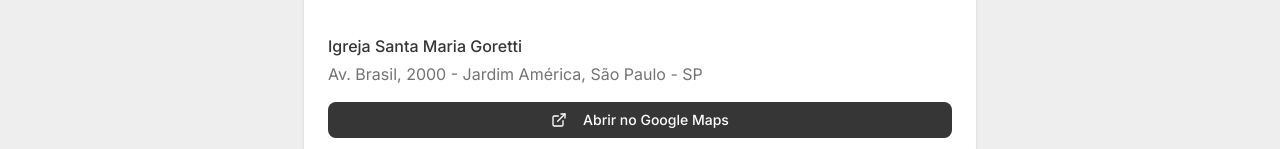
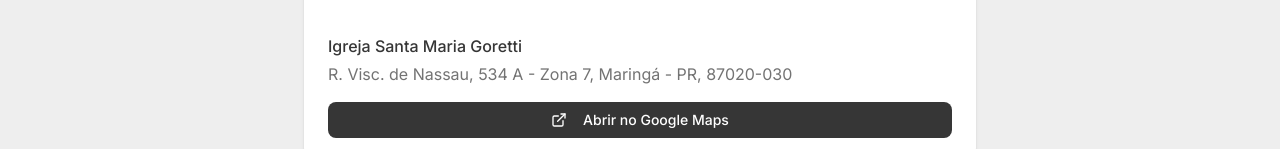
Before and after one commit to gabrielbrandel/casamento-app, a Next.js app: page / in a window 1280 px wide. Shown: the part 2280-2429 px from the top of the page. Built offline with nearby package versions, Linux system fonts and the light colour scheme; no server answers; a web font is replaced by a local one.

Commit message:
endereco correto

```diff
--- a/components/map-section.tsx
+++ b/components/map-section.tsx
@@ -10,15 +10,15 @@ const locations = [
     id: "cerimonia",
     title: "Cerimônia",
     name: "Igreja Santa Maria Goretti",
-    address: "Av. Brasil, 2000 - Jardim América, São Paulo - SP",
-    mapsUrl: "https://www.google.com/maps/search/?api=1&query=Igreja+Nossa+Senhora+do+Brasil+São+Paulo",
+    address: "R. Visc. de Nassau, 534 A - Zona 7, Maringá - PR, 87020-030",
+    mapsUrl: "https://www.google.com/maps/search/?api=1&query=Igreja+Santa+Maria+Goretti+Maringá+PR",
   },
   {
     id: "festa",
     title: "Recepção",
     name: "Chácara Bela vista - Sarandi",
     address: "Rua das Flores, 500 - Moema, São Paulo - SP",
-    mapsUrl: "https://www.google.com/maps/search/?api=1&query=Espaço+Gardens+Moema+São+Paulo",
+    mapsUrl: "https://www.google.com/maps/place/Ch%C3%A1cara+Bela+Vista+Sarandi./@-23.441217,-51.8494107,17z/data=!3m1!4b1!4m6!3m5!1s0x94ecc50a1ff09f67:0xe89ec6b10387d9ea!8m2!3d-23.4412219!4d-51.8468358!16s%2Fg%2F11fvpvqqsj?entry=ttu&g_ep=EgoyMDI2MDEwNy4wIKXMDSoASAFQAw%3D%3D",
   },
 ]
 
```
